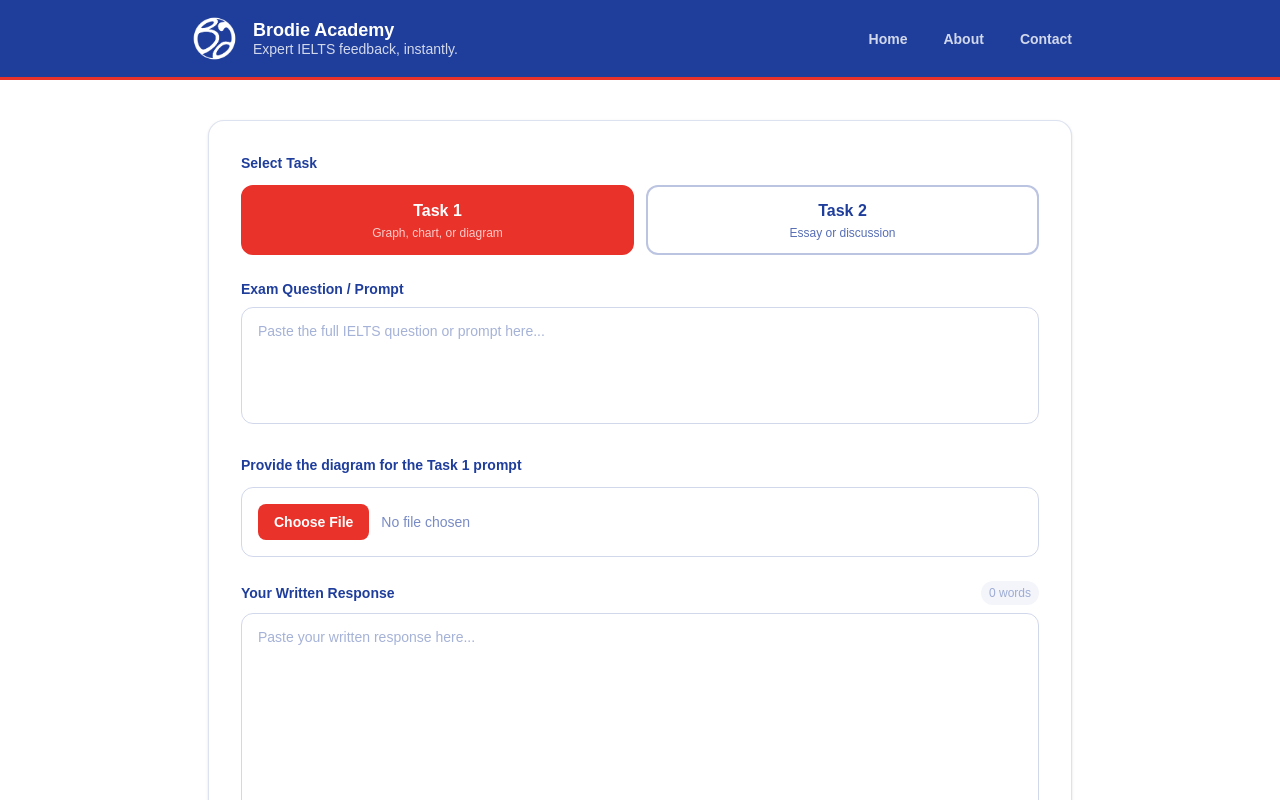
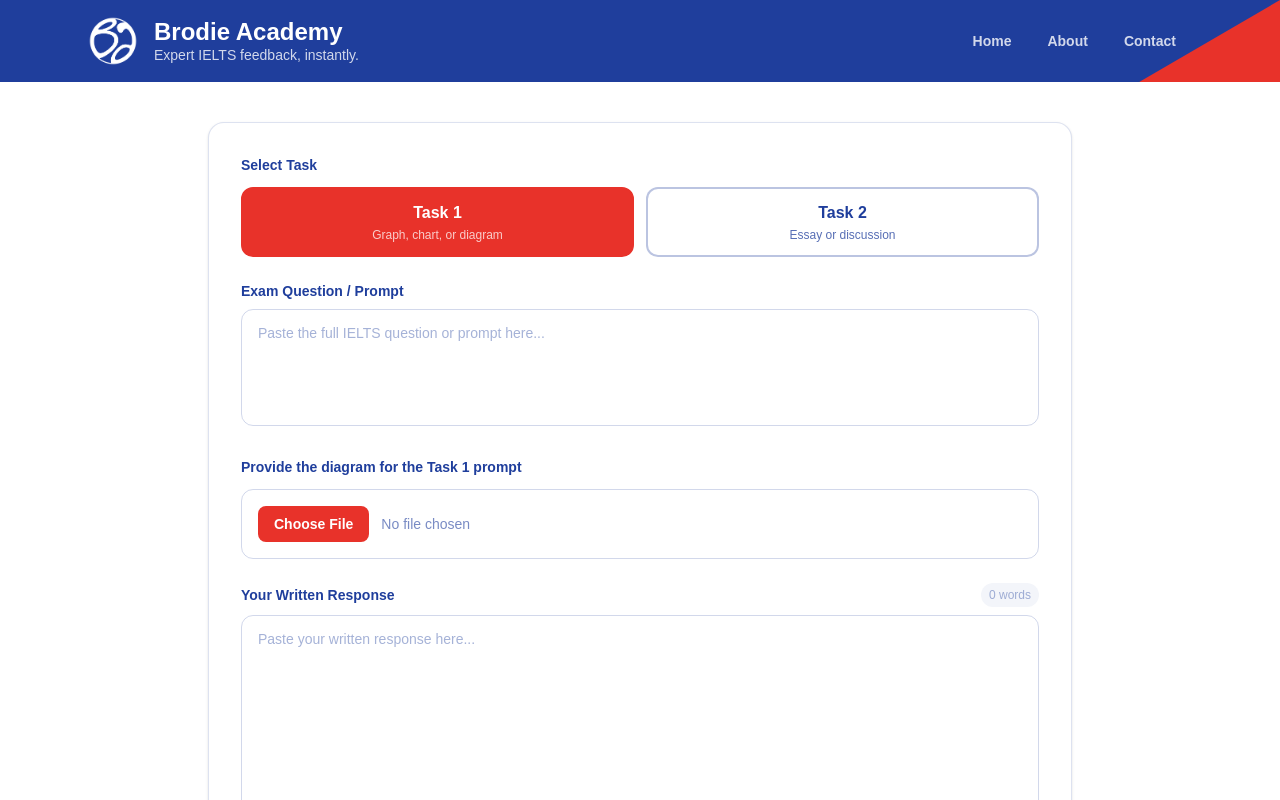
Before and after one commit to TomBrod/ielts-feedback-app, a Next.js app: page / in a window 1280 px wide. Shown: the top 800 px of the page. Built offline with nearby package versions, Linux system fonts and the light colour scheme.

Commit message:
Add tagline back to header

```diff
--- a/src/app/layout.tsx
+++ b/src/app/layout.tsx
@@ -31,18 +31,35 @@ export default function RootLayout({
       className={`${geistSans.variable} ${geistMono.variable} h-full antialiased`}
     >
       <body className="min-h-full flex flex-col">
-        <header style={{ backgroundColor: "#1F3E9C", borderBottom: "3px solid #E8322A" }} className="px-6 py-4">
-          <div className="max-w-4xl mx-auto flex items-center justify-between gap-4">
+        {/* Main header bar */}
+        <header
+          className="relative overflow-hidden"
+          style={{ backgroundColor: "#1F3E9C", minHeight: "80px" }}
+        >
+          {/* Red diagonal accent — bottom-right flourish */}
+          <div
+            className="absolute inset-y-0 right-0 w-64 pointer-events-none"
+            style={{
+              background: "#E8322A",
+              clipPath: "polygon(45% 100%, 100% 0%, 100% 100%)",
+            }}
+          />
+
+          <div
+            className="relative z-10 max-w-6xl mx-auto px-6 flex items-center justify-between gap-4"
+            style={{ minHeight: "80px", paddingTop: "16px", paddingBottom: "16px" }}
+          >
+            {/* Left: logo + name */}
             <Link href="/" className="flex items-center gap-4">
               <Image
                 src="/brodie-logo.png"
                 alt="Brodie Academy logo"
-                height={45}
-                width={45}
-                style={{ mixBlendMode: "screen", height: 45, width: "auto" }}
+                height={50}
+                width={50}
+                style={{ mixBlendMode: "screen", height: 50, width: "auto" }}
               />
               <div>
-                <p className="text-white font-bold text-lg leading-tight">
+                <p className="text-white font-bold text-2xl leading-tight">
                   Brodie Academy
                 </p>
                 <p className="text-white/80 text-sm leading-tight">
@@ -50,6 +67,8 @@ export default function RootLayout({
                 </p>
               </div>
             </Link>
+
+            {/* Right: navigation */}
             <nav className="flex items-center gap-1">
               <Link
                 href="/"
@@ -72,6 +91,7 @@ export default function RootLayout({
             </nav>
           </div>
         </header>
+
         <div className="flex-1">{children}</div>
         <Footer />
       </body>
```
